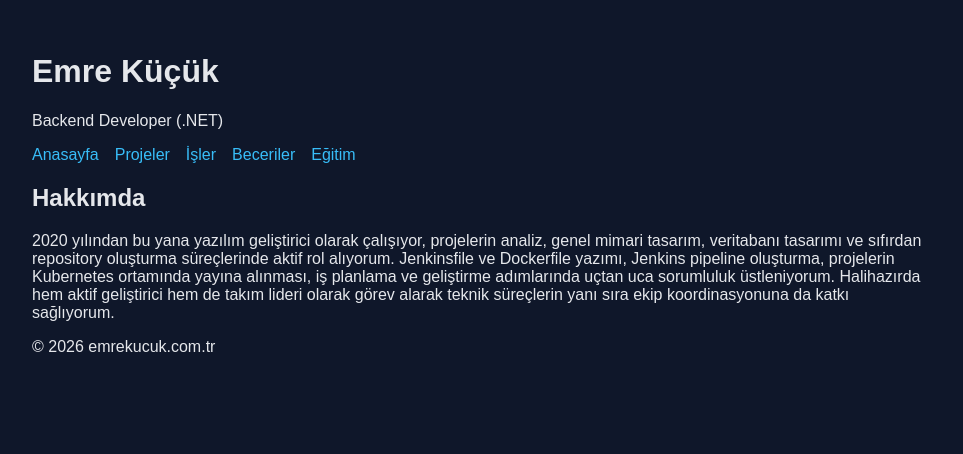
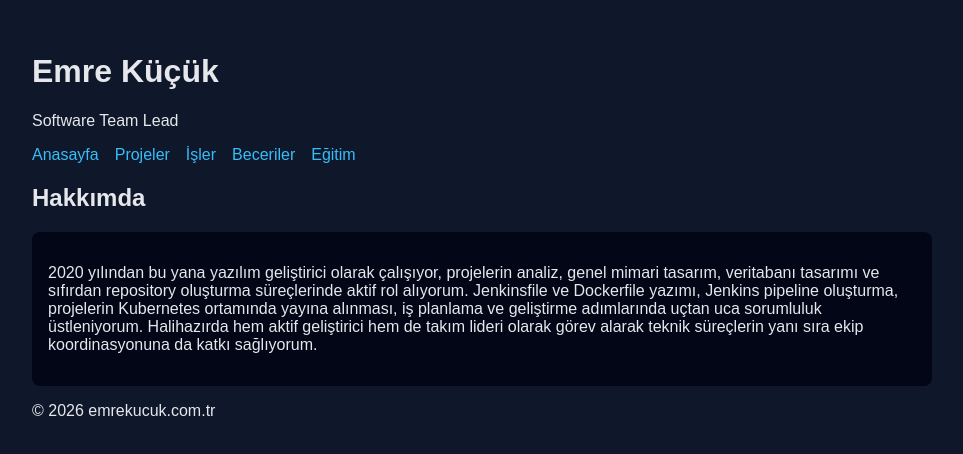
Before and after one commit to emrekucuk/emrekucuk, a React (Vite) app: page / in a window 1280 px wide. Shown: the top 454 px of the page, without its empty margins (158-1121 px from the left). Built offline with nearby package versions, Linux system fonts and the light colour scheme.

Commit message:
Updated routes

```diff
--- a/src/App.jsx
+++ b/src/App.jsx
@@ -14,9 +14,9 @@ export default function App() {
       <Routes>
         <Route path="/" element={<Home />} />
         <Route path="/jobs" element={<Jobs />} />
-        <Route path="/project" element={<Projects />} />
+        <Route path="/projects" element={<Projects />} />
         <Route path="/skills" element={<Skills />} />
-        <Route path="/education" element={<Educations />} />
+        <Route path="/educations" element={<Educations />} />
       </Routes>
       <Footer />
     </div>
--- a/src/components/Header.jsx
+++ b/src/components/Header.jsx
@@ -4,13 +4,13 @@ export default function Header() {
   return (
     <header>
       <h1>Emre Küçük</h1>
-      <p>Backend Developer (.NET)</p>
+      <p>Software Team Lead</p>
       <nav>
         <Link to="/">Anasayfa</Link>
-        <Link to="/project">Projeler</Link>
+        <Link to="/projects">Projeler</Link>
         <Link to="/jobs">İşler</Link>
         <Link to="/skills">Beceriler</Link>
-        <Link to="/education">Eğitim</Link>
+        <Link to="/educations">Eğitim</Link>
       </nav>
     </header>
   );
--- a/src/index.css
+++ b/src/index.css
@@ -43,6 +43,12 @@ nav a {
   border-radius: 8px;
   margin-bottom: 1rem;
 }
+.home-card {
+  background: #020617;
+  padding: 1rem;
+  border-radius: 8px;
+  margin-bottom: 1rem;
+}
 
 .tech-list {
   list-style: none;
--- a/src/pages/Home.jsx
+++ b/src/pages/Home.jsx
@@ -1,8 +1,8 @@
 export default function Home() {
   return (
     <>
-      <section>
-        <h2>Hakkımda</h2>
+      <h2>Hakkımda</h2>
+      <section className="home-card">
         <p>
           2020 yılından bu yana yazılım geliştirici olarak çalışıyor, projelerin analiz, genel mimari tasarım,
           veritabanı tasarımı ve sıfırdan repository oluşturma süreçlerinde aktif rol alıyorum.
```
